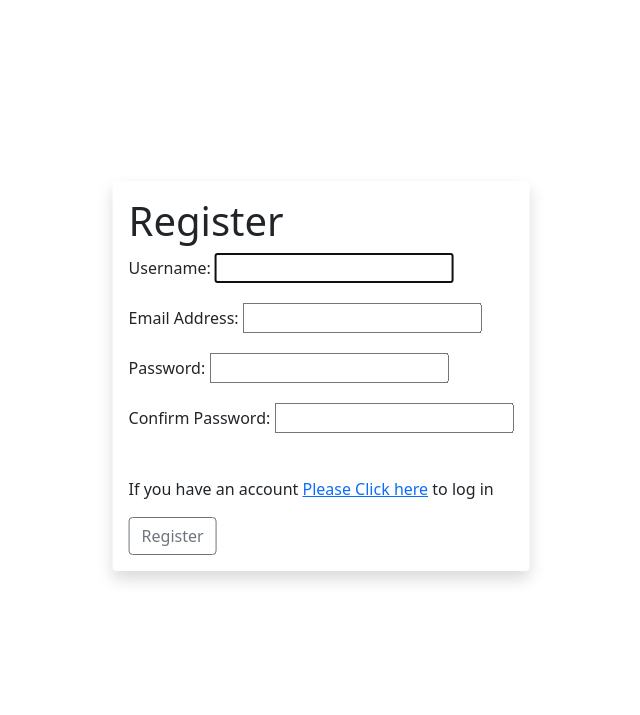
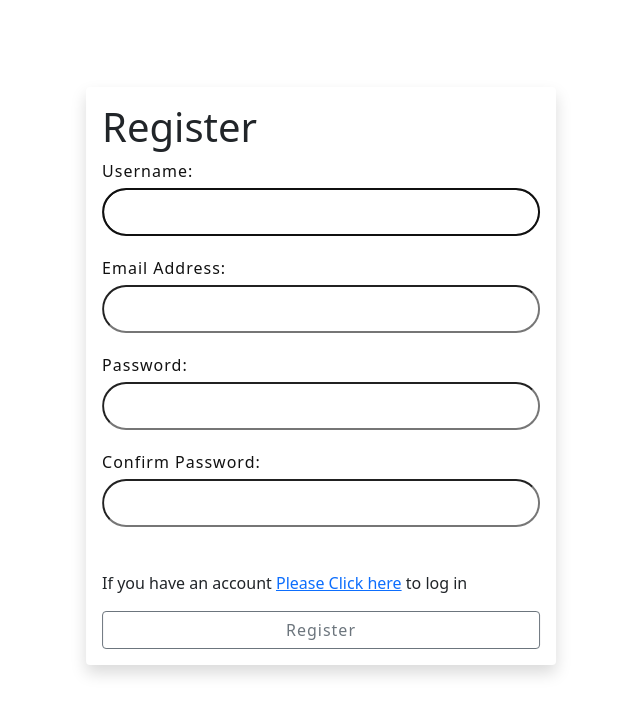
Before and after one commit to AdnanK1/quickchat, a Django app: page /register in a window 1280 px wide. Shown: the top 715 px of the page, without its empty margins (319-959 px from the left). Run offline with Django 4.2, Linux system fonts and the light colour scheme; some libraries are stand-ins or nearby versions.

```diff
--- a/base/templates/post.html
+++ b/base/templates/post.html
@@ -7,7 +7,7 @@
     <form action="{% url 'post' %}" method="POST" enctype="multipart/form-data">
         {% csrf_token %}
         {{form.body}}
-        <button type="submit" class="btn btn-outline-dark">Post</button>
+        <button type="submit" class="btn btn-outline-light">Post</button>
     </form>
   </div>
 
--- a/base/templates/profile.html
+++ b/base/templates/profile.html
@@ -7,7 +7,7 @@
     <div class="card">
         <img src="{{profile.profile.url}}" class="account-image rounded-circle" alt="image" width="250px" height="250px">
         <div class="info">
-            <h1>{{profile.user}}</h1>
+            <h2>{{profile.user}}</h2>
             <p>Email:   {{profile.email}}</p>
             <p>Location:    {{profile.neighbourhood}}</p>
             <p>National ID:    {{profile.national_id}}</p>
--- a/base/templates/update.html
+++ b/base/templates/update.html
@@ -4,11 +4,11 @@
 <div class="form">
     <div class="shadow p-3 mb-5 bg-body rounded">
         <div class="container">
-            <h1>Update Form</h1>
+            <h1 style="color: black;">Update Form</h1>
             <form action="" method="POST" enctype="multipart/form-data">
                 {% csrf_token %}
                 {{form.as_p}}
-                <button type="submit" class="btn btn-outline-dark">Post</button>
+                <button type="submit" class="btn btn-outline-dark">Update</button>
             </form>
         </div>
     </div>
--- a/static/styles/auth.css
+++ b/static/styles/auth.css
@@ -7,6 +7,24 @@
     left: 50%;
     transform: translate(-50%,-50%);
 }
+
 .inputBx{
     margin-bottom: 20px;
 }
+label{
+    font-size: 16px;
+    margin-bottom: 5px;
+    display: inline-block;
+    color: #111;
+    font-weight: 400;
+    letter-spacing: 1px;
+}
+input{
+    width: 100%;
+    padding: 10px 20px;
+    font-weight: 500;
+    font-size: 16px;
+    letter-spacing: 1px;
+    color: #607d8b;
+    border-radius: 30px;
+}
```
Also changed, not shown: base/templates/business.html (+17 -6 lines), base/templates/home.html (+7 -4 lines), static/styles/styles.css (+25 -2 lines).
